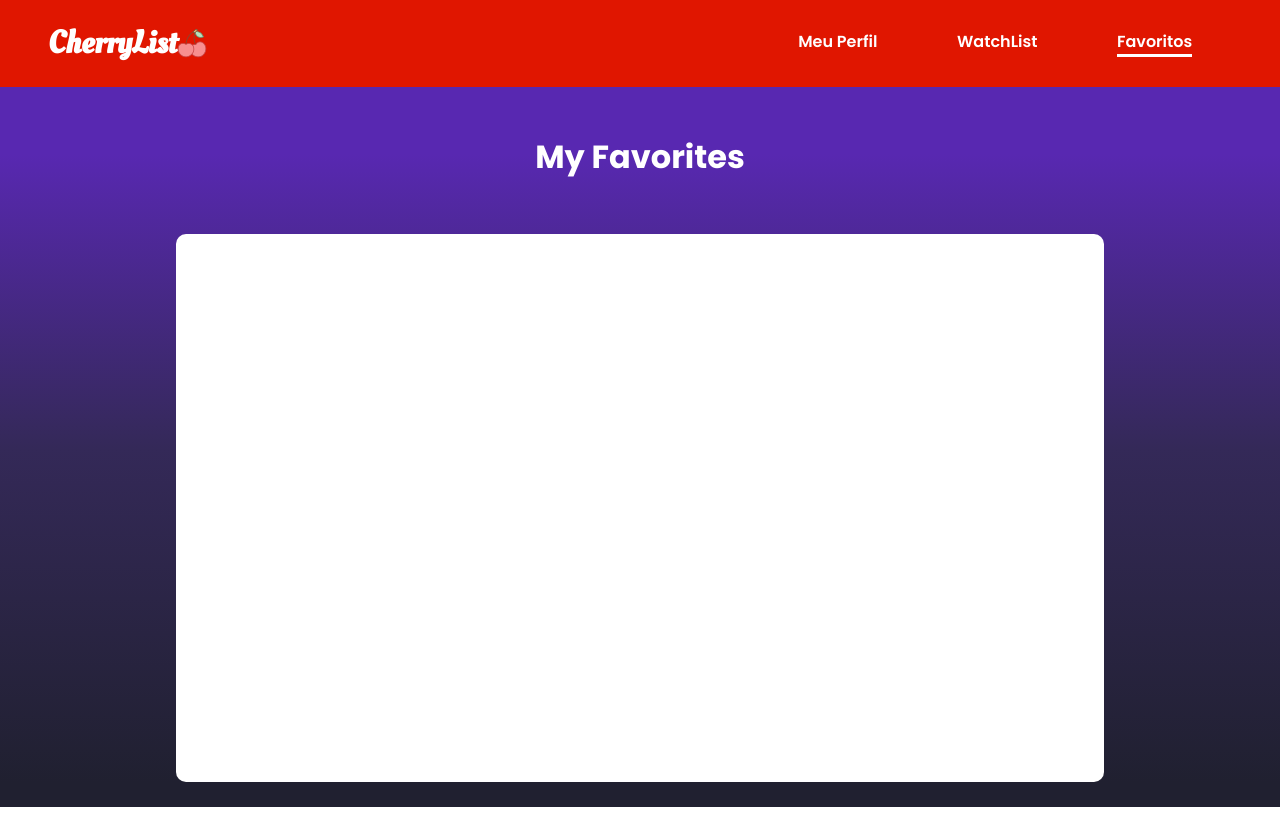
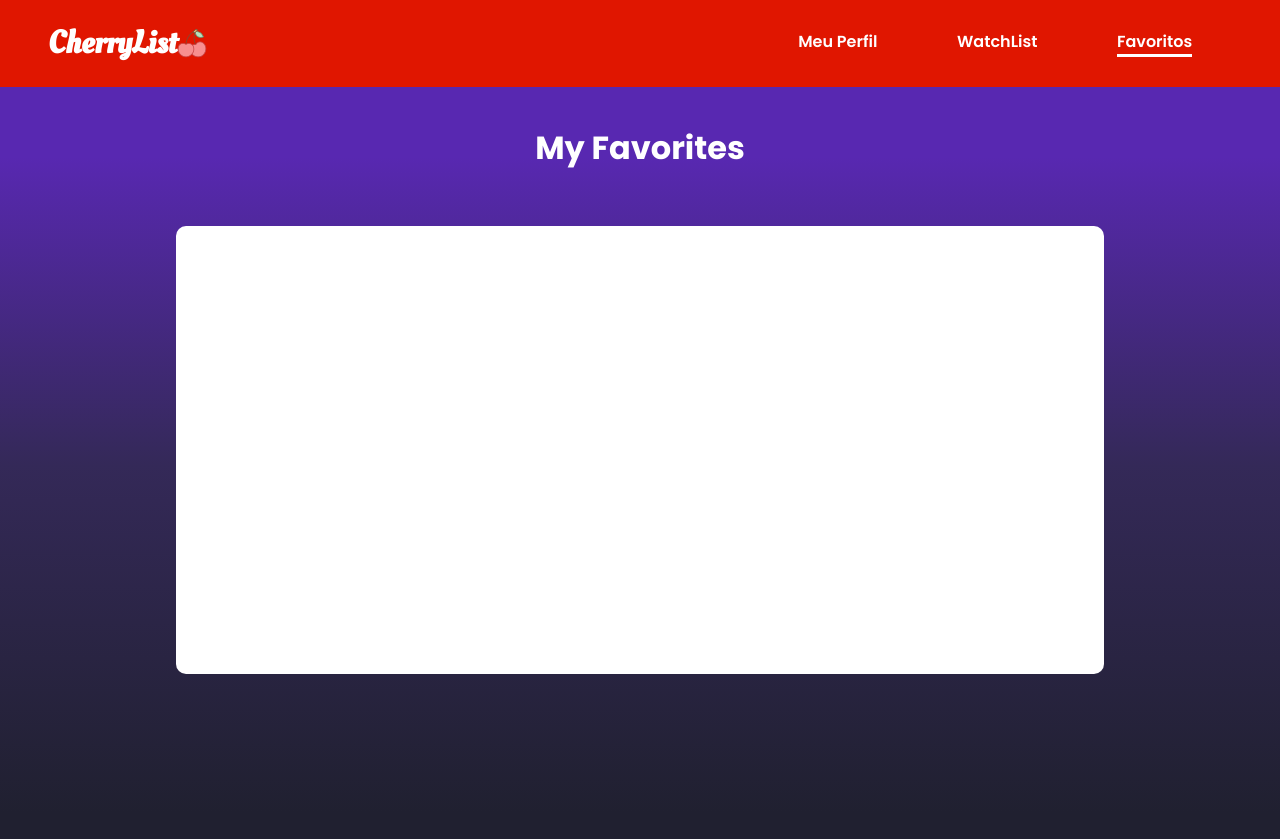
Before and after one commit to er1cdmelo/cherrylist, a React (Create React App) app: page /favorites in a window 1280 px wide. Before the commit the page ends 807 px from the top, so only its background shows below. Built offline with nearby package versions, Linux system fonts and the light colour scheme.

Commit message:
updated responsible design

```diff
--- a/src/apiComponents/MovieCard.module.css
+++ b/src/apiComponents/MovieCard.module.css
@@ -9,11 +9,13 @@
     -webkit-box-shadow: -1px 2px 15px 5px rgba(0, 0, 0, 0.4);
     box-shadow: -1px 2px 15px 5px rgba(0, 0, 0, 0.4);
     transition: .3s;
-    background-color: black;
+
 }
 
 .global {
     transition: .3s;
+    text-align: center;
+    max-width: 130px;
     margin: 1em 0;
 }
 
@@ -22,13 +24,9 @@
 }
 
 .mycard_container img {
+    min-height: 100%;
     max-width: 101%;
     object-fit: cover;
-}
-
-.global {
-    text-align: center;
-    max-width: 130px;
 }
 
 .global a {
@@ -36,3 +34,17 @@
     font-weight: bold;
     text-decoration: none;
 }
+
+@media (max-width: 400px) {
+    .mycard_container {
+        width: 90px;
+        height: 130px;
+        margin: 0;
+    }
+
+    .global {
+        max-width: 90px;
+        margin: 0;
+        font-size: .9em;
+    }
+}
--- a/src/components/Search/Suggestions.module.css
+++ b/src/components/Search/Suggestions.module.css
@@ -41,3 +41,18 @@
     object-fit: cover;
     margin-right: 1em;
 }
+
+@media (max-width: 400px) {
+    .options_container {
+        top: 72%;
+    }
+
+    .options_container ul li img {
+        height: 80px;
+    }
+
+    .options_container ul {
+        padding: 0 .1em;
+        margin: .1em;
+    }
+}
--- a/src/pages/Favorites.jsx
+++ b/src/pages/Favorites.jsx
@@ -24,7 +24,7 @@ const Favorites = () => {
           list.map(li => (
             <MovieCard search={li} />
           ))
-        ) : <div className={styles.none}>Sem favoritos salvos...</div>}
+        ) : <div className={styles.none}>Lista de favoritos vazia...</div>}
       </div>
     </div>
   )
--- a/src/pages/Favorites.module.css
+++ b/src/pages/Favorites.module.css
@@ -2,45 +2,39 @@
     background: linear-gradient(180deg, #5828B1 9.32%, #342958 50.36%, #202030 96.63%);
     min-height: 90vh;
     display: flex;
+    justify-content: flex-start;
+    align-items: center;
     flex-direction: column;
-    justify-content: center;
-    align-items: center;
     color: #fff;
+    padding: 1em 0;
 }
 
 .fav_global_container .fav_container {
     margin-top: 2em;
     width: 880px;
     max-width: 80%;
-    min-height: 500px;
+    min-height: 400px;
     background-color: #fff;
     border-radius: 10px;
     display: flex;
     padding: 1.5em;
     justify-content: flex-start;
+    align-items: flex-start;
     flex-wrap: wrap;
-    gap: 1.1em;
-}
-
-.fav_container a {
-    margin-right: 1em;
-    max-height: 180px;
+    gap: 1.1em
 }
 
 .fav_container div {
-    max-height: 180px;
     text-align: center;
     max-width: 130px;
     text-decoration: none;
+
 }
 
-.none {
-    min-width: 800px;
-    min-height: 500px;
-    display: flex;
-    align-items: center;
-    justify-content: center;
-    font-size: 2em;
-    position: absolute;
-    margin-left: 1em;
+@media (max-width: 400px) {
+    .fav_container div {
+        text-align: center;
+        max-width: 90px;
+        text-decoration: none;
+    }
 }
--- a/src/pages/ShowInfo.module.css
+++ b/src/pages/ShowInfo.module.css
@@ -12,10 +12,12 @@
     object-fit: cover;
     position: absolute;
     min-height: 100%;
+    max-width: 100%;
     z-index: 1;
     left: 0;
     top: 0;
     filter: brightness(30%);
+    background-color: black;
 }
 
 .card_container {
@@ -324,10 +326,6 @@
         justify-content: center;
     }
 
-    .banner {
-        left: -50%;
-    }
-
     .second_info {
         flex-wrap: wrap;
         justify-content: center;
--- a/src/pages/WatchList.jsx
+++ b/src/pages/WatchList.jsx
@@ -24,7 +24,7 @@ const WatchList = () => {
           list.map(li => (
             <MovieCard search={li} />
           ))
-        ) : <Loading />}
+        ) : 'Watchlist vazia...'}
       </div>
     </div>
   )
--- a/src/pages/WatchList.module.css
+++ b/src/pages/WatchList.module.css
@@ -2,17 +2,18 @@
     background: linear-gradient(180deg, #5828B1 9.32%, #342958 50.36%, #202030 96.63%);
     min-height: 90vh;
     display: flex;
-    justify-content: center;
+    justify-content: flex-start;
     align-items: center;
     flex-direction: column;
     color: #fff;
+    padding: 1em 0;
 }
 
 .watch_global_container .watch_container {
     margin-top: 2em;
     width: 880px;
     max-width: 80%;
-    min-height: 500px;
+    min-height: 400px;
     background-color: #fff;
     border-radius: 10px;
     display: flex;
@@ -24,12 +25,16 @@
 }
 
 .watch_container div {
-    max-height: 180px;
     text-align: center;
     max-width: 130px;
     text-decoration: none;
+
 }
 
-@media (max-width: 800px) {
-
+@media (max-width: 400px) {
+    .watch_container div {
+        text-align: center;
+        max-width: 90px;
+        text-decoration: none;
+    }
 }
```
